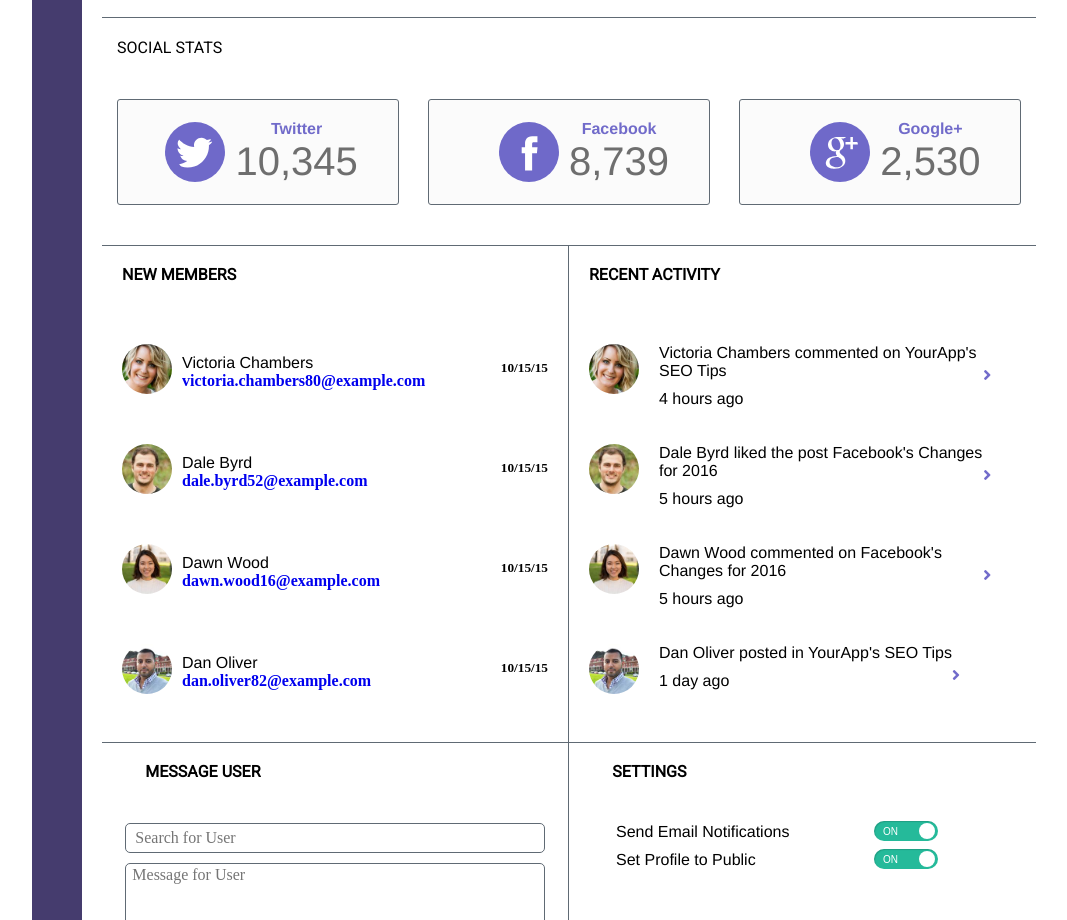
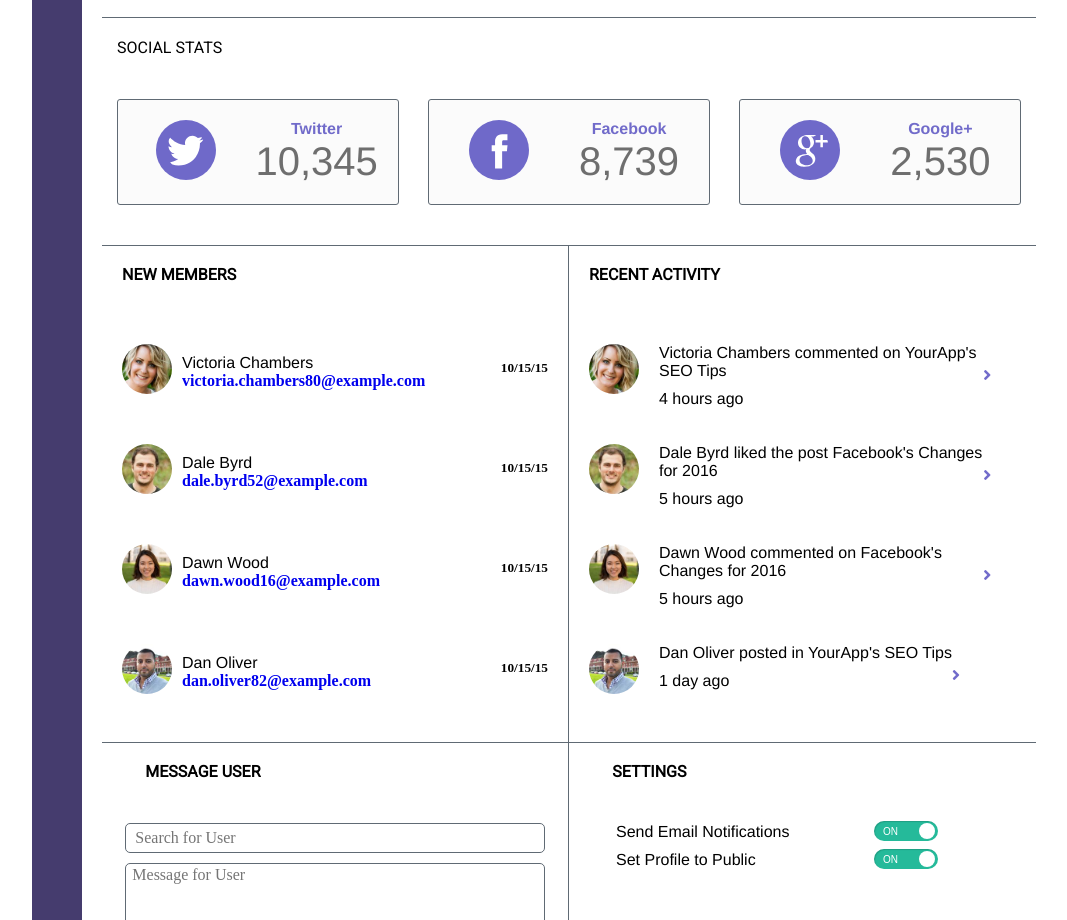
Before and after one commit to AnthonyJRay/TechDegree_Project-7, a plain HTML site: page index.html in a window 1280 px wide. Shown: the part 861-1781 px from the top of the page, without its empty margins (96-1163 px from the left). Drawn offline with nearby package versions, Linux system fonts and the light colour scheme.

Commit message:
Updated social icon SVGs from IMG tags to divs.

```diff
--- a/index.html
+++ b/index.html
@@ -184,7 +184,16 @@
     <div class="card">
         <h4 class="header-h4">SOCIAL STATS</h4>
         <div class="social">
-            <img class="social-icons" src="icons/icon-twitter.svg" alt="">
+            <div class="social-svg">
+                <svg version="1.1" class="social-icons" id="Layer_1" xmlns="http://www.w3.org/2000/svg" xmlns:xlink="http://www.w3.org/1999/xlink" x="0px" y="0px"
+	 viewBox="-1 -5 35 35" style="enable-background:new 0 0 32 32;" xml:space="preserve">
+<path fill="white" d="M32,3.1c-1.2,0.5-2.4,0.9-3.8,1c1.4-0.8,2.4-2.1,2.9-3.6c-1.3,0.8-2.7,1.3-4.2,1.6C25.8,0.8,24,0,22.2,0
+	c-3.6,0-6.6,2.9-6.6,6.6c0,0.5,0.1,1,0.2,1.5C10.3,7.8,5.5,5.2,2.2,1.2c-0.6,1-0.9,2.1-0.9,3.3c0,2.3,1.2,4.3,2.9,5.5
+	c-1.1,0-2.1-0.3-3-0.8c0,0,0,0.1,0,0.1c0,3.2,2.3,5.8,5.3,6.4c-0.6,0.1-1.1,0.2-1.7,0.2c-0.4,0-0.8,0-1.2-0.1
+	c0.8,2.6,3.3,4.5,6.1,4.6c-2.2,1.8-5.1,2.8-8.2,2.8c-0.5,0-1.1,0-1.6-0.1c2.9,1.9,6.4,3,10.1,3c12.1,0,18.7-10,18.7-18.7
+	c0-0.3,0-0.6,0-0.8C30,5.6,31.1,4.4,32,3.1z"/>
+</svg>
+</div>
                 <div class="google-content">
                     <p class="social-header">Twitter</p>
                     <p class="social-stats">10,345</p>
@@ -192,14 +201,36 @@
         </div>
 
         <div class="social">
-            <img class="social-icons" src="icons/icon-facebook.svg" alt="">
+            <div class="social-svg">
+                <svg enable-background="new 0 0 56.693 56.693" class="social-icons" id="Layer_1" version="1.1" viewBox="0 0 56.693 56.693" xml:space="preserve" xmlns="http://www.w3.org/2000/svg" xmlns:xlink="http://www.w3.org/1999/xlink"><path fill="white" d="M40.43,21.739h-7.645v-5.014c0-1.883,1.248-2.322,2.127-2.322c0.877,0,5.395,0,5.395,0V6.125l-7.43-0.029  c-8.248,0-10.125,6.174-10.125,10.125v5.518h-4.77v8.53h4.77c0,10.947,0,24.137,0,24.137h10.033c0,0,0-13.32,0-24.137h6.77  L40.43,21.739z"/></svg>
+            </div>
                 <div class="google-content">
                     <p class="social-header">Facebook</p>
                     <p class="social-stats">8,739</p>
                 </div>
         </div>
         <div class="social">
-            <img class="social-icons" src="icons/icon-google-plus.svg" alt="">
+            <div class="social-svg">
+                <svg version="1.1" class="social-icons" id="Layer_1" xmlns="http://www.w3.org/2000/svg" xmlns:xlink="http://www.w3.org/1999/xlink" x="0px" y="0px"
+	 viewBox="-5 -5 40 40" style="enable-background:new 0 0 40 40;" xml:space="preserve">
+<path fill="white" d="M17.7,25.7c0-0.3,0-0.5-0.1-0.8c-0.1-0.2-0.1-0.5-0.2-0.7c-0.1-0.2-0.2-0.4-0.3-0.7c-0.2-0.2-0.3-0.4-0.4-0.6
+	c-0.1-0.2-0.3-0.3-0.5-0.6c-0.2-0.2-0.4-0.4-0.5-0.5c-0.1-0.1-0.3-0.3-0.6-0.5c-0.3-0.2-0.5-0.4-0.6-0.4s-0.3-0.2-0.6-0.4
+	c-0.3-0.2-0.5-0.4-0.6-0.4c-0.2,0-0.5,0-1,0c-0.7,0-1.4,0-2,0.1c-0.7,0.1-1.4,0.2-2.1,0.5c-0.7,0.2-1.3,0.5-1.9,0.9s-1,0.8-1.3,1.4
+	c-0.3,0.6-0.5,1.3-0.5,2.1c0,0.9,0.2,1.7,0.7,2.3c0.5,0.7,1.1,1.2,1.8,1.6s1.5,0.7,2.3,0.9s1.6,0.3,2.4,0.3c0.8,0,1.5-0.1,2.2-0.2
+	c0.7-0.2,1.3-0.4,1.9-0.8c0.6-0.3,1.1-0.8,1.4-1.4C17.5,27.2,17.7,26.5,17.7,25.7z M15.4,9.1c0-0.8-0.1-1.6-0.3-2.5
+	c-0.2-0.9-0.5-1.7-0.9-2.5c-0.4-0.8-0.9-1.5-1.6-2c-0.7-0.5-1.5-0.8-2.3-0.8c-1.2,0-2.1,0.4-2.8,1.3c-0.7,0.9-1,1.9-1,3.2
+	c0,0.6,0.1,1.2,0.2,1.9c0.1,0.7,0.4,1.3,0.7,2c0.3,0.7,0.7,1.3,1.1,1.8c0.4,0.5,0.9,1,1.5,1.3c0.6,0.3,1.2,0.5,1.9,0.5
+	c1.2,0,2.1-0.4,2.7-1.2C15.1,11.4,15.4,10.4,15.4,9.1z M12.9,0h8.4l-2.6,1.5h-2.6c0.9,0.6,1.6,1.4,2.1,2.4s0.8,2.1,0.8,3.2
+	c0,0.9-0.1,1.8-0.4,2.5c-0.3,0.7-0.7,1.3-1.1,1.8c-0.4,0.4-0.8,0.9-1.3,1.2c-0.4,0.4-0.8,0.8-1.1,1.2c-0.3,0.4-0.4,0.8-0.4,1.3
+	c0,0.3,0.1,0.7,0.3,1c0.2,0.3,0.5,0.6,0.8,0.9c0.3,0.3,0.7,0.6,1.1,0.9c0.4,0.3,0.8,0.7,1.2,1.1c0.4,0.4,0.8,0.8,1.1,1.3
+	c0.3,0.5,0.6,1,0.8,1.6c0.2,0.6,0.3,1.3,0.3,2c0,2.1-0.9,3.9-2.7,5.4c-1.9,1.7-4.6,2.5-8.1,2.5c-0.8,0-1.5-0.1-2.3-0.2
+	c-0.8-0.1-1.6-0.3-2.3-0.6c-0.8-0.3-1.5-0.7-2.1-1.1c-0.6-0.4-1.1-1-1.5-1.7C1,27.6,0.8,26.9,0.8,26c0-0.8,0.2-1.6,0.7-2.6
+	c0.4-0.8,1-1.5,1.8-2.1c0.8-0.6,1.8-1.1,2.8-1.4c1-0.3,2-0.5,3-0.7c0.9-0.1,1.9-0.2,2.9-0.3c-0.8-1.1-1.2-2-1.2-2.9
+	c0-0.2,0-0.3,0-0.5c0-0.1,0.1-0.3,0.1-0.4c0-0.1,0.1-0.2,0.2-0.4c0.1-0.2,0.1-0.3,0.1-0.4c-0.5,0.1-1,0.1-1.3,0.1
+	c-1.9,0-3.5-0.6-4.9-1.9c-1.4-1.3-2-2.8-2-4.7c0-1.8,0.6-3.4,1.8-4.8C6,1.7,7.5,0.8,9.3,0.4C10.5,0.1,11.7,0,12.9,0z M32.8,4.9v2.5
+	h-4.9v4.9h-2.5V7.4h-4.9V4.9h4.9V0h2.5v4.9H32.8z"/>
+</svg>
+</div>
                 <div class="google-content">
                     <p class="social-header">Google+</p>
                     <p class="social-stats">2,530</p>
@@ -444,9 +475,7 @@
 </div>
 
     <!-- jQuery -->
-<script src="/js/jQuery3_3_1.js"
-    integrity="sha256-2Kok7MbOyxpgUVvAk/HJ2jigOSYS2auK4Pfzbm7uH60="
-    crossorigin="anonymous">
+<script src= "/js/jQuery3_3_1.js">
 </script>
     <!-- Switcher jQuery -->
     <script src="/js/jquery.switcher.min.js"></script>
--- a/scss/components/_images.scss
+++ b/scss/components/_images.scss
@@ -62,14 +62,20 @@
     margin-right: 5px;
 }
 
+.social-svg {
+  text-align: center;
+}
+
 .social-icons {
     max-width: 40px;
-    align-self: center;
-    justify-self: end;
-    margin-right: 10px;
+    max-height: 40px;
+
     padding: 10px;
     background-color: rgba(86, 79, 192, 0.842);
     border-radius: 100%;
+    @include sm {
+      margin-left: -70px;
+    }
 }
 
 .chat-avatar {
--- a/scss/layout/_gridareas.scss
+++ b/scss/layout/_gridareas.scss
@@ -104,7 +104,12 @@ p {
 }
 
 .google-content {
-    padding-right: 40px;
+    @include med {
+    padding-right: 20px;
+    }
+    @include lrg {
+        padding-right: 20px;
+    }
 }
 
 .chat-name {
```
Also changed, not shown: css/index.css, 1 other file.
